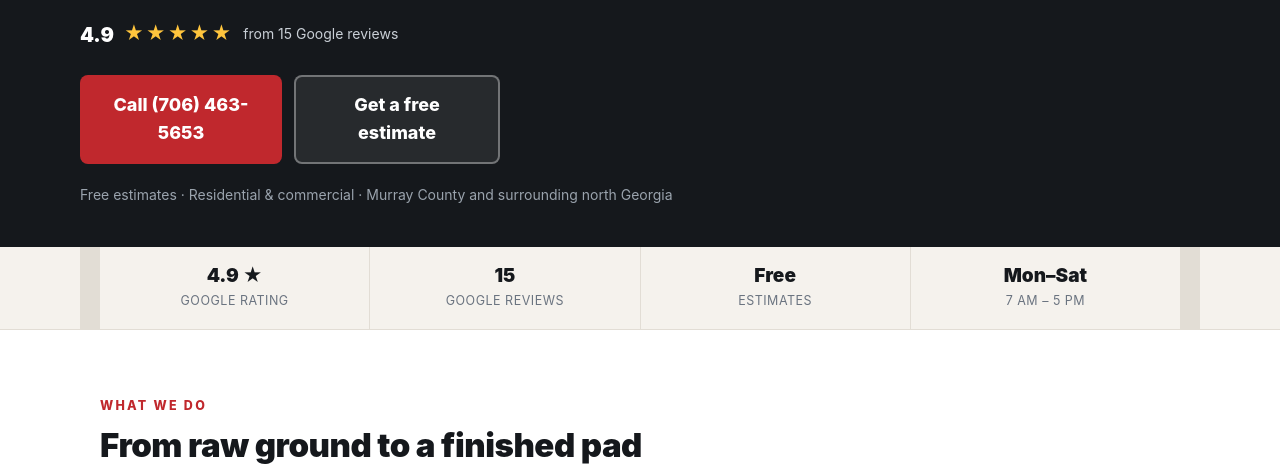
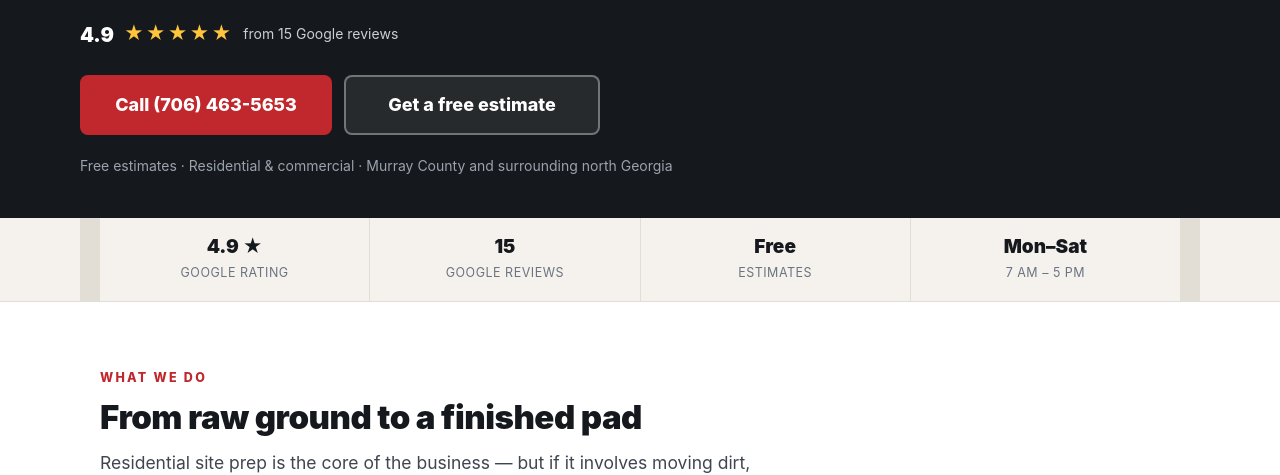
Before and after one commit to mattack6212/site-previews, a plain HTML site: page north-georgia-excavating/index.html in a window 1280 px wide. Shown: the part 357-832 px from the top of the page. Drawn offline with Linux system fonts and the light colour scheme.

Commit message:
north-georgia-excavating: stop CTA phone number wrapping

```diff
--- a/north-georgia-excavating/index.html
+++ b/north-georgia-excavating/index.html
@@ -118,10 +118,11 @@ h1 .hl{color:#FF6B6B}
 .stars{display:flex;align-items:center;gap:10px;flex-wrap:wrap;margin-bottom:24px}
 .stars .n{font-weight:900;font-size:20px}
 .stars .g{font-size:14px;color:#C9CFD6}
-.ctas{display:flex;flex-direction:column;gap:12px;max-width:420px}
+.ctas{display:flex;flex-direction:column;gap:12px;max-width:440px}
 .btn{
   display:flex;align-items:center;justify-content:center;gap:10px;text-decoration:none;
-  font-weight:800;border-radius:8px;min-height:56px;padding:14px 20px;font-size:18px;text-align:center;
+  font-weight:800;border-radius:8px;min-height:56px;padding:14px 18px;font-size:18px;text-align:center;
+  white-space:nowrap;
 }
 .btn-pri{background:var(--red);color:#fff}
 .btn-pri:hover{background:var(--red-dk)}
@@ -215,7 +216,7 @@ footer h4{color:#fff;font-size:15px;font-weight:800;margin-bottom:9px;letter-spa
 @media (min-width:600px){
   h1{font-size:42px}
   .trust .wrap{grid-template-columns:repeat(4,1fr)}
-  .ctas{flex-direction:row}
+  .ctas{flex-direction:row;max-width:520px}
   .btn{flex:1}
   .svcs{grid-template-columns:1fr 1fr}
   .revs{grid-template-columns:1fr 1fr}
```
